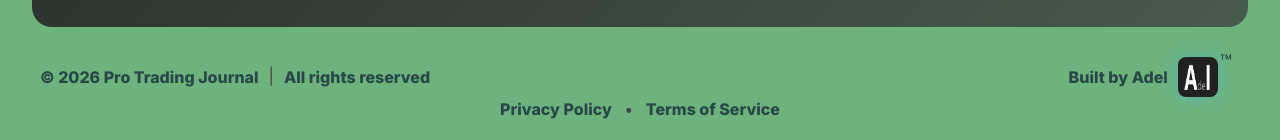
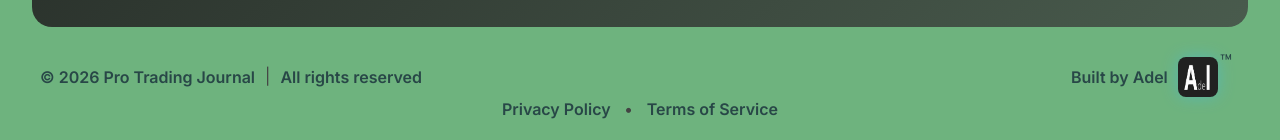
Before and after one commit to Adel-EUAI/pro-trading-journal-site, a website: page index.html in a window 1280 px wide. Shown: the part 2181-2321 px from the top of the page. Drawn offline with Linux system fonts and the light colour scheme.

Commit message:
Update styles.css

```diff
--- a/styles.css
+++ b/styles.css
@@ -360,7 +360,7 @@
   line-height: 1;
   display: flex;
   align-items: center;
-  font-weight: 800;
+  font-weight: 600;
 }
 
 .footer-logo {
@@ -379,7 +379,7 @@
 .footer-legal {
   margin-bottom: 20px;
   text-align: center;
-  font-weight: 800;
+  font-weight: 600;
 }
 
 .footer-legal a {
```
